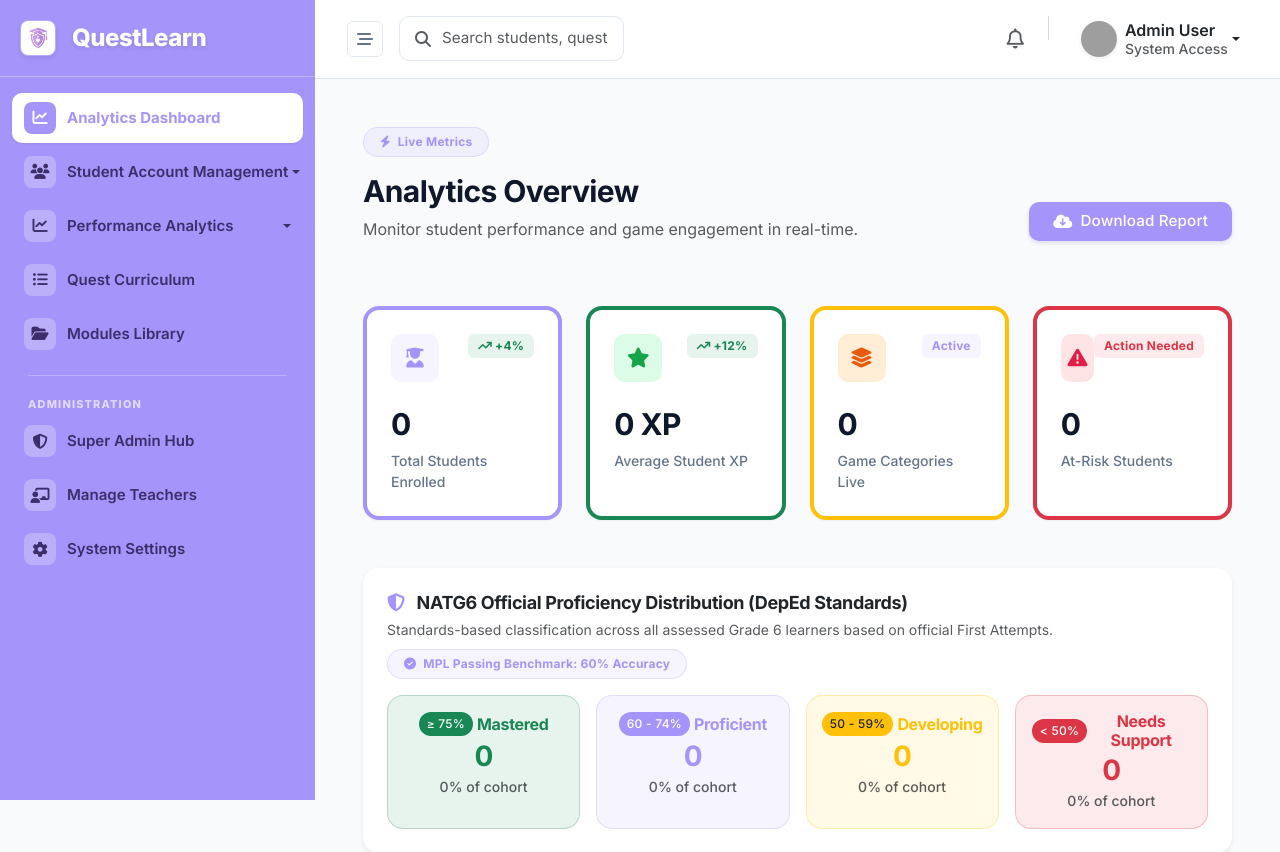
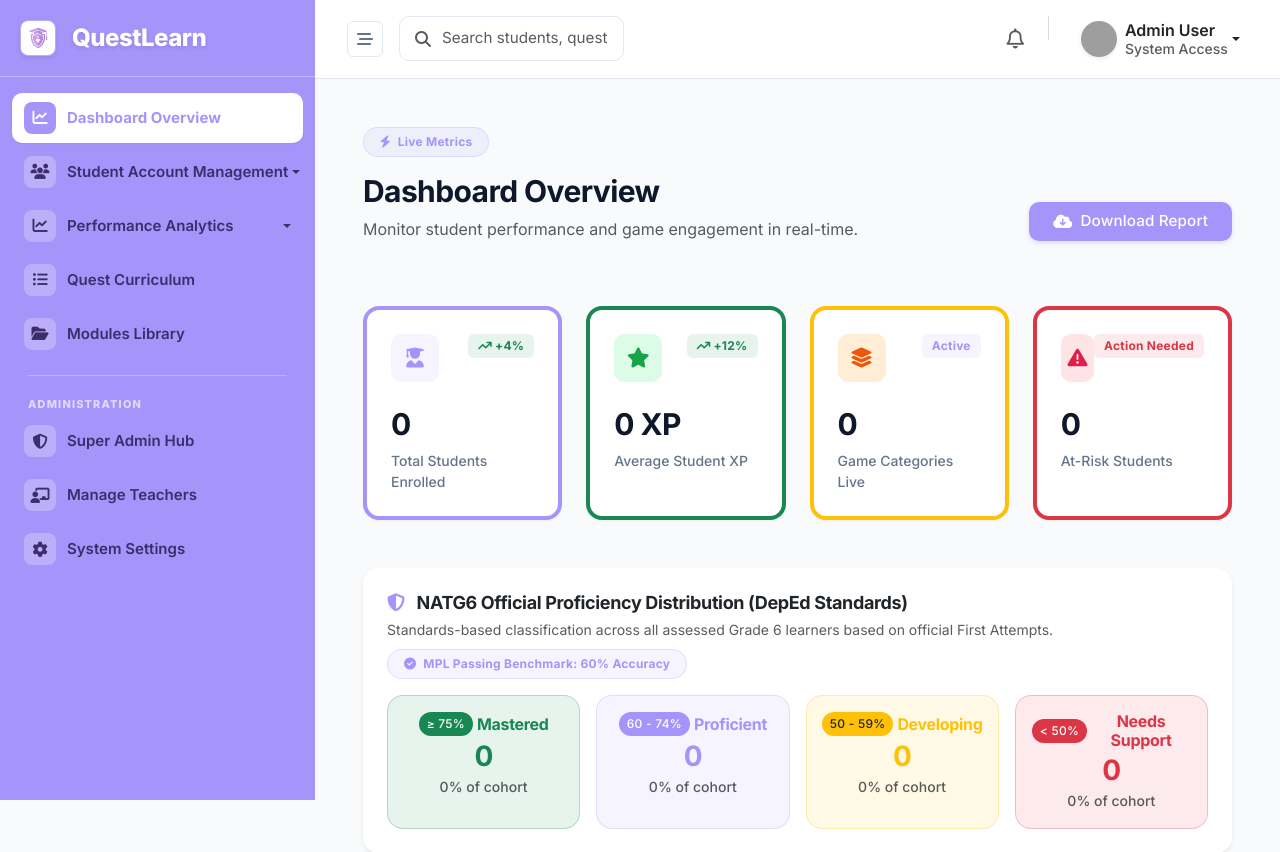
Before and after one commit to gentilesjaydev/questlearnadmin, a PHP site: page / in a window 1280 px wide. Shown: the top 852 px of the page. Run offline with PHP 8.4, Linux system fonts and the light colour scheme; some libraries are stand-ins or nearby versions; grey boxes are pictures that could not be loaded.

Commit message:
refactor: rename main Analytics Dashboard to Dashboard Overview in sidebar and header

```diff
--- a/includes/components/sidebar.php
+++ b/includes/components/sidebar.php
@@ -12,7 +12,7 @@ $current_page = basename($_SERVER['PHP_SELF']);
 
     <ul class="list-unstyled components">
         <li class="<?php echo ($current_page == 'index.php') ? 'active' : ''; ?>">
-            <a href="<?php echo $base; ?>index"><i class="fa-solid fa-chart-line"></i> Analytics Dashboard</a>
+            <a href="<?php echo $base; ?>index"><i class="fa-solid fa-chart-line"></i> Dashboard Overview</a>
         </li>
         <?php
         $is_student_active = in_array($current_page, ['students.php']);
--- a/index.php
+++ b/index.php
@@ -35,7 +35,7 @@
                         <div class="badge bg-primary bg-opacity-10 text-primary px-3 py-2 rounded-pill fw-bold mb-3 border border-primary border-opacity-25">
                             <i class="fa-solid fa-bolt me-1"></i> Live Metrics
                         </div>
-                        <h2 class="mb-2">Analytics Overview</h2>
+                        <h2 class="mb-2">Dashboard Overview</h2>
                         <p class="text-muted mb-0">Monitor student performance and game engagement in real-time.</p>
                     </div>
                     <button onclick="generateReport()" class="btn btn-primary d-flex align-items-center gap-2 px-4 py-2 shadow-sm">
```
